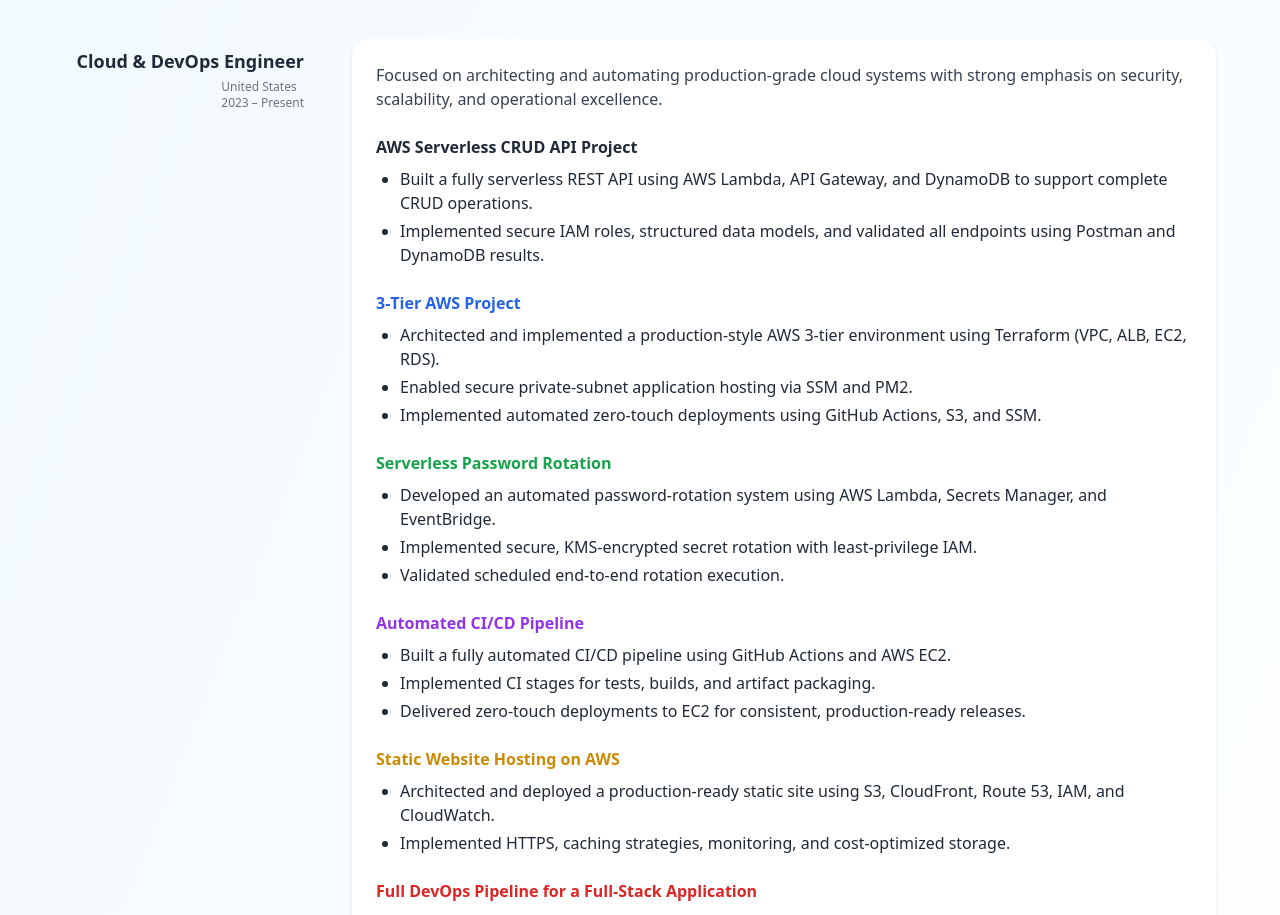
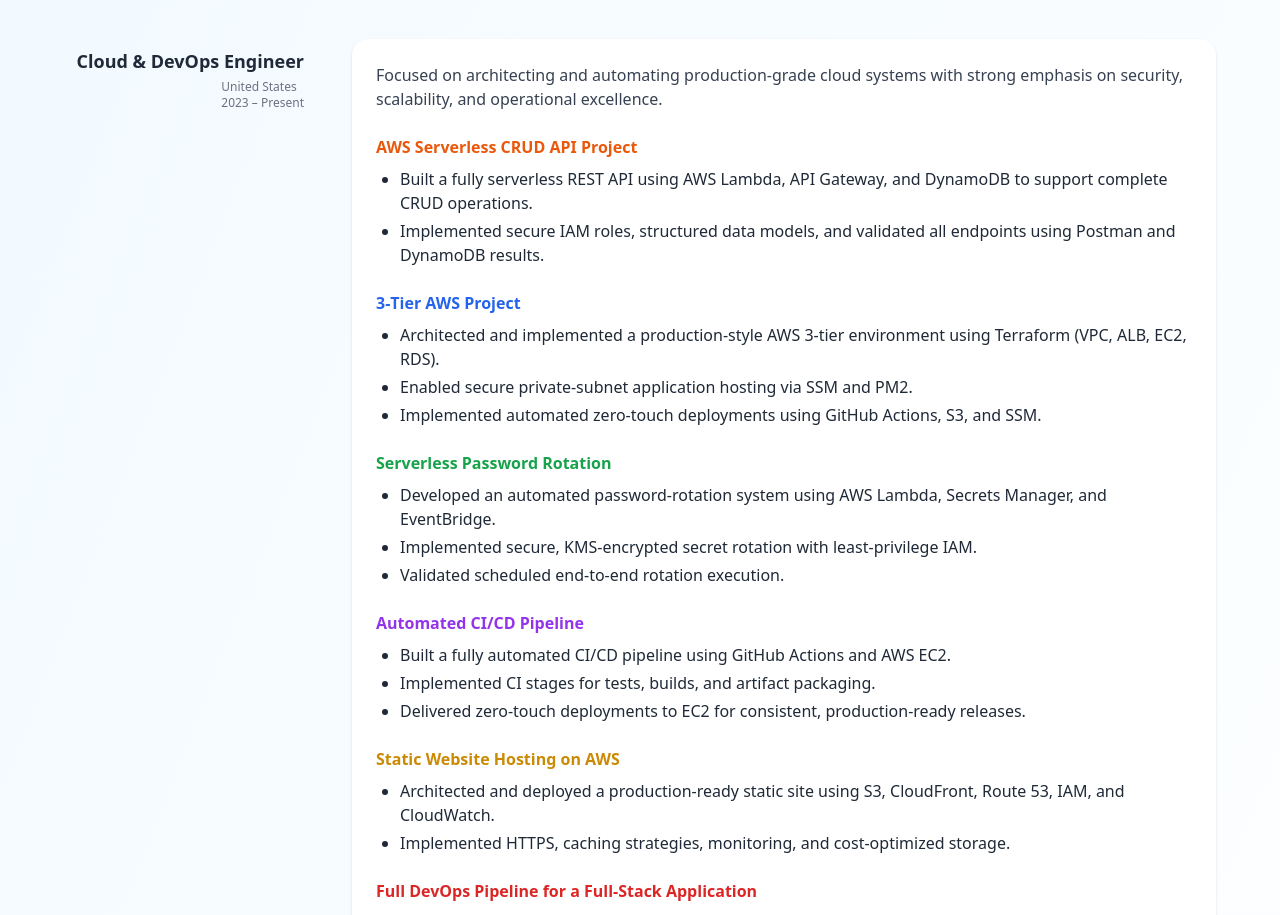
Before and after one commit to arpithaoncloud9/arpithaoncloud9.github.io, a React (Vite) app: page / in a window 1280 px wide. Shown: the part 1504-2419 px from the top of the page. Built offline with nearby package versions, Linux system fonts and the light colour scheme.

Commit message:
Update Portfolio.jsx

```diff
--- a/src/Portfolio.jsx
+++ b/src/Portfolio.jsx
@@ -227,7 +227,7 @@
 
         {/* AWS Serverless CRUD API Project */}
         <div>
-          <div className="font-semibold mb-2 text-brown-600">AWS Serverless CRUD API Project</div>
+          <div className="font-semibold mb-2 text-orange-600">AWS Serverless CRUD API Project</div>
           <ul className="list-disc pl-6 space-y-1">
             <li>Built a fully serverless REST API using AWS Lambda, API Gateway, and DynamoDB to support complete CRUD operations.</li>
             <li>Implemented secure IAM roles, structured data models, and validated all endpoints using Postman and DynamoDB results.</li>
```
